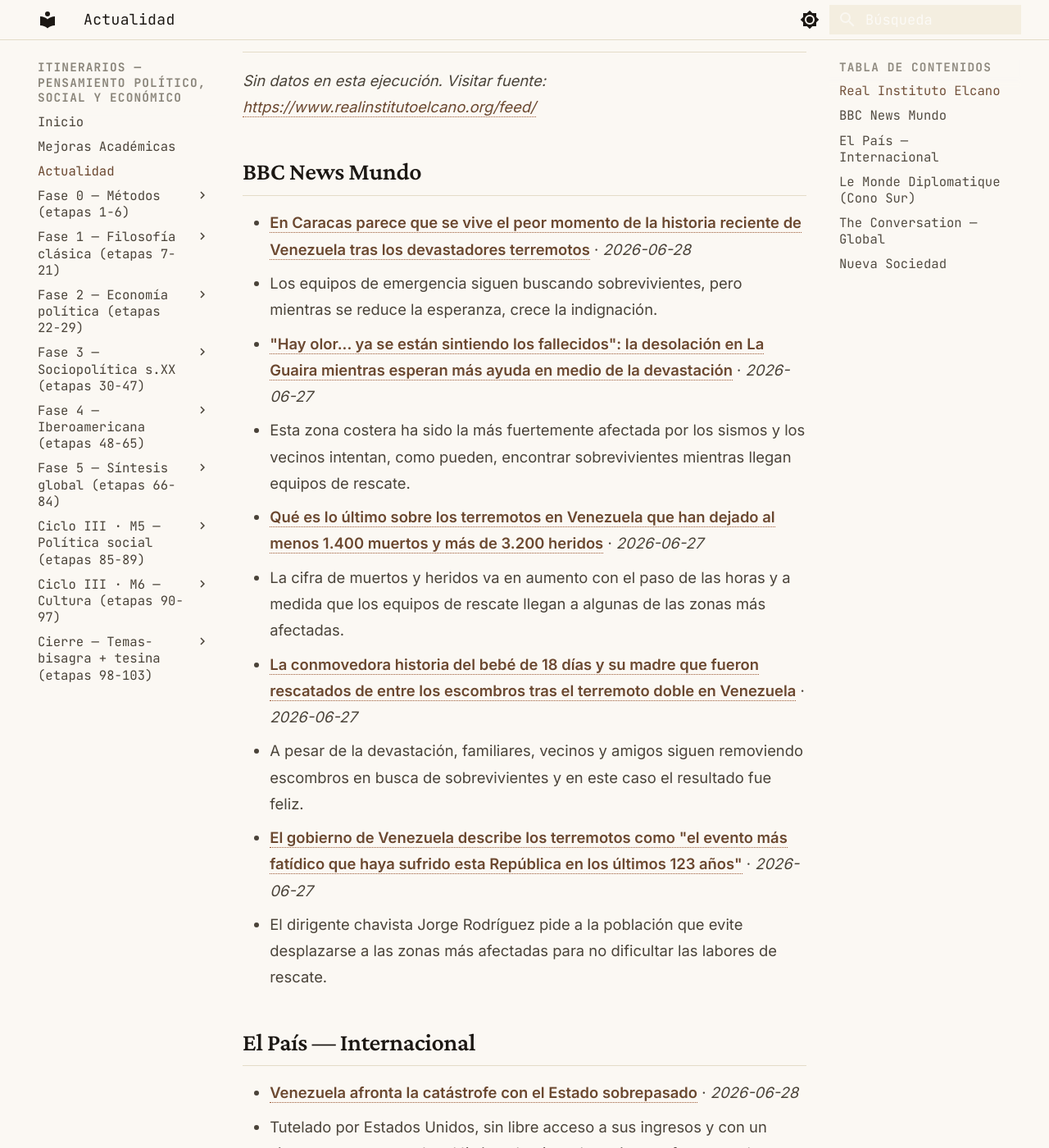
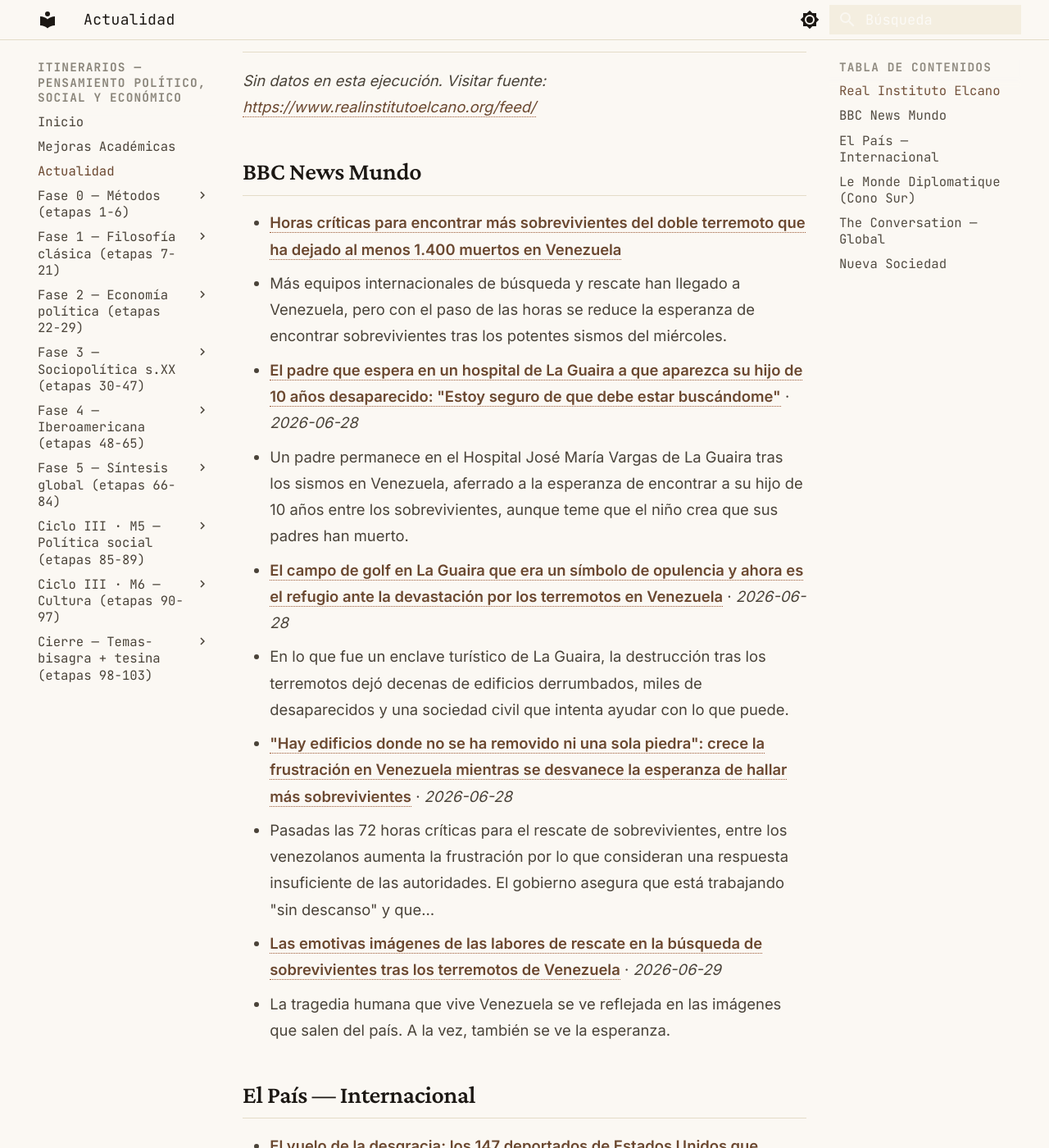
Before and after one commit to MrSpagVi/Curso, an MkDocs documentation site: the page built from docs/actualidad.md, in a window 1280 px wide and 1400 px high, scrolled down 643 px. Shown: the whole window at 82% size. Built offline with MkDocs 1.6.1 and Material for MkDocs 9.7.7, drawn with Linux system fonts in a browser that asks for light colours; some of the changed text lies outside the part shown.

Commit message:
auto: actualidad 2026-06-29

```diff
--- a/docs/actualidad.md
+++ b/docs/actualidad.md
@@ -6,7 +6,7 @@ title: Actualidad
 
 Últimos titulares de fuentes que dictan agenda en ciencia política y geopolítica. Actualizado automáticamente cada día (vía GitHub Actions).
 
-_Última actualización: 2026-06-28 08:41 UTC_
+_Última actualización: 2026-06-29 10:25 UTC_
 
 !!! tip "Ritual mensual — #actualidad"
     El último sábado de cada mes: agarrá **un** titular de los de abajo y escribí **300 palabras** aplicándole **2 autores** del último mes que leíste. ¿Qué diría cada uno? ¿En qué chocan? No resumas la noticia — usala como caso para pensar con las herramientas que venís construyendo. Guardá el texto con el tag `#actualidad` en tu sistema de notas. Esto convierte la teoría en criterio sobre la coyuntura: el objetivo del plan no es citar a Maquiavelo, es leer el presente con él.
@@ -17,29 +17,29 @@ _Sin datos en esta ejecución. Visitar fuente: [https://www.realinstitutoelcano.
 
 ## BBC News Mundo
 
-- **[En Caracas parece que se vive el peor momento de la historia reciente de Venezuela tras los devastadores terremotos](https://www.bbc.com/mundo/articles/c4gy9qvx55eo?at_medium=RSS&at_campaign=rss)** · *2026-06-28*
-  - Los equipos de emergencia siguen buscando sobrevivientes, pero mientras se reduce la esperanza, crece la indignación.
-- **["Hay olor... ya se están sintiendo los fallecidos": la desolación en La Guaira mientras esperan más ayuda en medio de la devastación](https://www.bbc.com/mundo/articles/c79yxv8p5ydo?at_medium=RSS&at_campaign=rss)** · *2026-06-27*
-  - Esta zona costera ha sido la más fuertemente afectada por los sismos y los vecinos intentan, como pueden, encontrar sobrevivientes mientras llegan equipos de rescate.
-- **[Qué es lo último sobre los terremotos en Venezuela que han dejado al menos 1.400 muertos y más de 3.200 heridos](https://www.bbc.com/mundo/articles/cx2kp8k4pjyo?at_medium=RSS&at_campaign=rss)** · *2026-06-27*
-  - La cifra de muertos y heridos va en aumento con el paso de las horas y a medida que los equipos de rescate llegan a algunas de las zonas más afectadas.
-- **[La conmovedora historia del bebé de 18 días y su madre que fueron rescatados de entre los escombros tras el terremoto doble en Venezuela](https://www.bbc.com/mundo/articles/cqx1q3q7z2wo?at_medium=RSS&at_campaign=rss)** · *2026-06-27*
-  - A pesar de la devastación, familiares, vecinos y amigos siguen removiendo escombros en busca de sobrevivientes y en este caso el resultado fue feliz.
-- **[El gobierno de Venezuela describe los terremotos como "el evento más fatídico que haya sufrido esta República en los últimos 123 años"](https://www.bbc.com/mundo/articles/cly8dz7xp2jo?at_medium=RSS&at_campaign=rss)** · *2026-06-27*
-  - El dirigente chavista Jorge Rodríguez pide a la población que evite desplazarse a las zonas más afectadas para no dificultar las labores de rescate.
+- **[Horas críticas para encontrar más sobrevivientes del doble terremoto que ha dejado al menos 1.400 muertos en Venezuela](https://www.bbc.co.uk/mundo/live/c0lyx73k170t?at_medium=RSS&at_campaign=rss)**
+  - Más equipos internacionales de búsqueda y rescate han llegado a Venezuela, pero con el paso de las horas se reduce la esperanza de encontrar sobrevivientes tras los potentes sismos del miércoles.
+- **[El padre que espera en un hospital de La Guaira a que aparezca su hijo de 10 años desaparecido: "Estoy seguro de que debe estar buscándome"](https://www.bbc.com/mundo/articles/cvg7xp87w2po?at_medium=RSS&at_campaign=rss)** · *2026-06-28*
+  - Un padre permanece en el Hospital José María Vargas de La Guaira tras los sismos en Venezuela, aferrado a la esperanza de encontrar a su hijo de 10 años entre los sobrevivientes, aunque teme que el niño crea que sus padres han muerto.
+- **[El campo de golf en La Guaira que era un símbolo de opulencia y ahora es el refugio ante la devastación por los terremotos en Venezuela](https://www.bbc.com/mundo/articles/c4gyv1eknxyo?at_medium=RSS&at_campaign=rss)** · *2026-06-28*
+  - En lo que fue un enclave turístico de La Guaira, la destrucción tras los terremotos dejó decenas de edificios derrumbados, miles de desaparecidos y una sociedad civil que intenta ayudar con lo que puede.
+- **["Hay edificios donde no se ha removido ni una sola piedra": crece la frustración en Venezuela mientras se desvanece la esperanza de hallar más sobrevivientes](https://www.bbc.com/mundo/articles/cgrk18ynx4do?at_medium=RSS&at_campaign=rss)** · *2026-06-28*
+  - Pasadas las 72 horas críticas para el rescate de sobrevivientes, entre los venezolanos aumenta la frustración por lo que consideran una respuesta insuficiente de las autoridades. El gobierno asegura que está trabajando "sin descanso" y que…
+- **[Las emotivas imágenes de las labores de rescate en la búsqueda de sobrevivientes tras los terremotos de Venezuela](https://www.bbc.com/mundo/articles/c872rp22jxlo?at_medium=RSS&at_campaign=rss)** · *2026-06-29*
+  - La tragedia humana que vive Venezuela se ve reflejada en las imágenes que salen del país. A la vez, también se ve la esperanza.
 
 ## El País — Internacional
 
-- **[Venezuela afronta la catástrofe con el Estado sobrepasado](https://elpais.com/internacional/2026-06-28/venezuela-afronta-la-catastrofe-con-el-estado-sobrepasado.html)** · *2026-06-28*
-  - Tutelado por Estados Unidos, sin libre acceso a sus ingresos y con un sistema que ya operaba al límite, el país sudamericano afronta sus horas más difíciles
-- **[Ansiedad y desconcierto en los hospitales venezolanos: “No sabemos a quién creer”](https://elpais.com/internacional/2026-06-28/ansiedad-y-desconcierto-en-los-hospitales-venezolanos-no-sabemos-a-quien-creer.html)** · *2026-06-28*
-  - Los centros de Caracas, precarios y al borde de la saturación, hacen malabares para atender a la gran cantidad de heridos, mientras los familiares reciben información con cuentagotas
-- **[La fuerza solidaria forjada durante años de adversidad en Venezuela: “Aquí nos unimos todos”](https://elpais.com/america/2026-06-28/la-fuerza-solidaria-forjada-durante-anos-de-adversidad-en-venezuela-aqui-nos-unimos-todos.html)** · *2026-06-28*
-  - El Gobierno pone freno a los envíos de ayuda humanitaria ante el colapso de la carretera que conecta Caracas con La Guaira, la zona más afectada
-- **[Invisibles y perdedores de todas las guerras](https://elpais.com/internacional/2026-06-28/invisibles-y-perdedores-de-todas-las-guerras.html)** · *2026-06-28*
-  - El liderazgo trumpista es garantía de cualquier cosa menos la paz. Nada termina y siempre deja a medio hacer lo más sustancial e importante, en Gaza, Líbano o Ucrania
-- **[Crimea, del éxito a la desgracia](https://elpais.com/internacional/2026-06-26/crimea-del-exito-a-la-desgracia.html)** · *2026-06-26*
-  - La rápida ocupación de la península ucrania en 2014 por parte del Kremlin choca ahora con la ofensiva de Kiev
+- **[El vuelo de la desgracia: los 147 deportados de Estados Unidos que terminaron bajo los escombros en Venezuela](https://elpais.com/america/2026-06-29/el-vuelo-de-la-desgracia-los-147-deportados-de-estados-unidos-que-terminaron-bajo-los-escombros-en-venezuela.html)** · *2026-06-29*
+  - Primero fueron las víctimas de Trump, hoy son las de la catástrofe venezolana. El mismo día de los terremotos, los migrantes llegaron a su país en un vuelo desde Texas. Solo han sido encontrados 12 con vida, aunque aún no hay confirmación…
+- **[El reencuentro de los sobrevivientes en los refugios de Caracas: “Pedro, del piso 5, quedó aplastado”](https://elpais.com/america/2026-06-29/el-reencuentro-de-los-sobrevivientes-en-los-refugios-de-caracas-pedro-del-piso-5-quedo-aplastado.html)** · *2026-06-29*
+  - Los albergues comienzan a rebosar de rescatados de los escombros que no tienen a dónde ir. El retraso de las inspecciones a edificios afectados mantiene a la gente en campamentos en la calle
+- **[Mirando al mar desde la playa caribeña de La Guaira, de espaldas a la muerte](https://elpais.com/america/2026-06-29/mirando-al-mar-desde-la-playa-caribena-de-la-guaira-de-espaldas-a-la-muerte.html)** · *2026-06-29*
+  - Rescatistas y voluntarios encuentran en este lugar un alivio ante el horror. Las labores de búsqueda de los cuerpos sepultados son una mezcla explosiva de esperanza y frustración
+- **[La inquietante escalada entre Japón y China](https://elpais.com/internacional/2026-06-29/la-inquietante-escalada-entre-japon-y-china.html)** · *2026-06-29*
+  - El ministro de Defensa nipón, Shinjiro Koizumi, rechaza las acusaciones de que Tokio esté reviviendo su pasado militarista
+- **[América Latina partida por la mitad](https://elpais.com/opinion/2026-06-29/america-latina-partida-por-la-mitad.html)** · *2026-06-29*
+  - Las propuestas radicales están encontrando adeptos entre todos los sectores sociales en el continente
 
 ## Le Monde Diplomatique (Cono Sur)
 
@@ -47,16 +47,16 @@ _Sin datos en esta ejecución. Visitar fuente: [https://www.eldiplo.org/feed/](h
 
 ## The Conversation — Global
 
-- **[Blaming migrants ignores the real causes of South Africa’s economic crisis](https://theconversation.com/blaming-migrants-ignores-the-real-causes-of-south-africas-economic-crisis-286157)** · *2026-06-28*
-  - The economic and social conditions in which anti-migrant sentiment has exploded in South Africa include high joblessness and a collapse of government services.
-- **[Karl Stefanovic’s podcast is not just a career change. It’s journalistic laundering](https://theconversation.com/karl-stefanovics-podcast-is-not-just-a-career-change-its-journalistic-laundering-286262)** · *2026-06-28*
-  - The Stefanovic saga represents a high-profile example of the transfer of journalism’s hard-earned credibility into a rapidly growing alternative media sphere.
-- **[Without Nine’s shackles, Karl Stefanovic is free to become a culture warrior hero](https://theconversation.com/without-nines-shackles-karl-stefanovic-is-free-to-become-a-culture-warrior-hero-286142)** · *2026-06-28*
-  - The former TV host can now follow a well-worn right-wing path in the US and UK. Getting fired was likely the best thing he could have done for his brand.
-- **[Aid is on the way after Venezuela’s earthquakes, but it’s not clear how quickly it can get there](https://theconversation.com/aid-is-on-the-way-after-venezuelas-earthquakes-but-its-not-clear-how-quickly-it-can-get-there-286206)** · *2026-06-26*
-  - If you want to help, an aid expert advises you to donate cash to nonprofits involved in local rescue and recovery efforts.
-- **[Israel’s ‘campaign between the wars’: How strategy to contain Iran and its allies risks further straining ties with US](https://theconversation.com/israels-campaign-between-the-wars-how-strategy-to-contain-iran-and-its-allies-risks-further-straining-ties-with-us-284697)** · *2026-06-26*
-  - Israel has long sought to gain a military advantage by degrading its adversaries’ military capabilities outside of times of direct conflict.
+- **[Video games are helping players imagine the realities of climate migration](https://theconversation.com/video-games-are-helping-players-imagine-the-realities-of-climate-migration-284225)** · *2026-06-29*
+  - Artists are attempting to make the lives of forced migrants easier to relate to through the creation of video games.
+- **[Germany’s proposal to ease trade tensions with China has not gone down well in Beijing](https://theconversation.com/germanys-proposal-to-ease-trade-tensions-with-china-has-not-gone-down-well-in-beijing-285873)** · *2026-06-29*
+  - The German chancellor, Friedrich Merz, has called for a new Plaza accord to address what he sees as China’s unfair trade practices.
+- **[Expert Q&A: why did so many buildings collapse in Venezuela’s double earthquake?](https://theconversation.com/expert-qanda-why-did-so-many-buildings-collapse-in-venezuelas-double-earthquake-286312)** · *2026-06-29*
+  - Much of the world’s housing stock predates current building codes.
+- **[View from The Hill: Liberals now wedged in tunnel, staring at a sinkhole](https://theconversation.com/view-from-the-hill-liberals-now-wedged-in-tunnel-staring-at-a-sinkhole-285369)** · *2026-06-29*
+  - Like a cumbersome machine, the latest polls show the party is stuck between a rock and a hard place.
+- **[Should I take zinc or eat oysters to ward off colds, boost my immune system or improve fertility?](https://theconversation.com/should-i-take-zinc-or-eat-oysters-to-ward-off-colds-boost-my-immune-system-or-improve-fertility-284942)** · *2026-06-29*
+  - The marketing hype promises better health for men, fewer colds and a more robust immune system. Here’s what the evidence says.
 
 ## Nueva Sociedad
 
```
